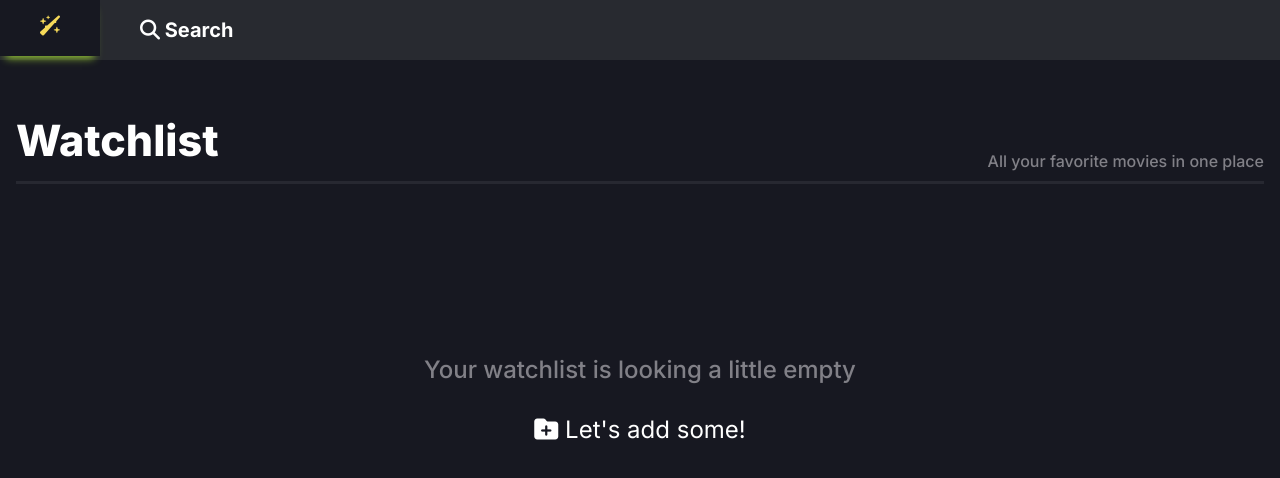
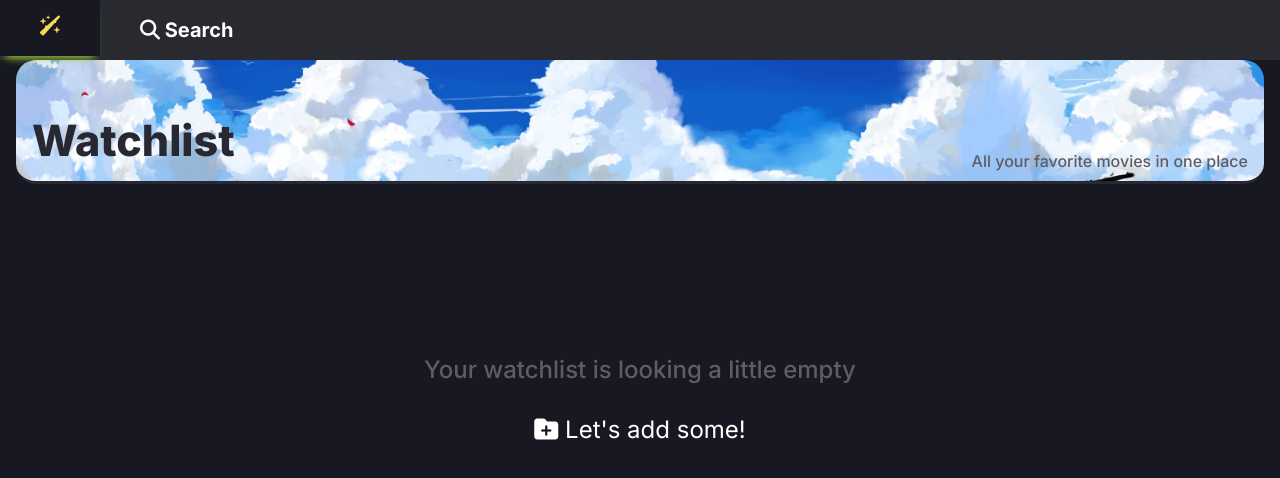
Before and after one commit to Youkwhan/watchlist, a plain HTML site: page index.html in a window 1280 px wide. Drawn offline with nearby package versions, Linux system fonts and the light colour scheme.

Commit message:
css stlying for readability

```diff
--- a/css/style.css
+++ b/css/style.css
@@ -7,7 +7,7 @@
 	--clr-primary: #fff;
 	--clr-secondary: #272831;
 	--clr-nav-gold: #f7da59;
-	--clr-text-gray: #818087;
+	--clr-text-gray: #5e5c64;
 	--clr-text-accent: #d3af37;
 	--clr-line: #272831;
 
@@ -78,6 +78,7 @@ a {
 h1 {
 	font-weight: var(--fw-large);
 	font-size: var(--fs-large);
+	color: var(--clr-secondary);
 }
 
 h2 {
@@ -165,8 +166,13 @@ header {
 	justify-content: space-between;
 	align-items: flex-end;
 	border-bottom: 3px solid var(--clr-line);
-	padding-top: 3em;
-	padding-bottom: 0.5em;
+	padding: 3em 1em 0.5em;
+
+	background-image: url("../image/water-hatsune-miku.jpg");
+	background-repeat: no-repeat;
+	background-size: cover;
+	background-position: center;
+	border-radius: 20px;
 }
 
 /* cards */
@@ -279,12 +285,16 @@ main {
 
 	display: flex;
 	justify-content: space-between;
+	font-size: 1.2em;
+	text-shadow: 0px 4px 4px #282828;
 }
 
 .card__details__props--group1 > *,
 .card__details__props--group2 > *,
 .card__details__props--group3 > * {
 	display: inline-block;
+	color: var(--clr-text-accent);
+
 }
 
 .add-watchlist {
```
Also changed, not shown: image/water-hatsune-miku.jpg (added).
